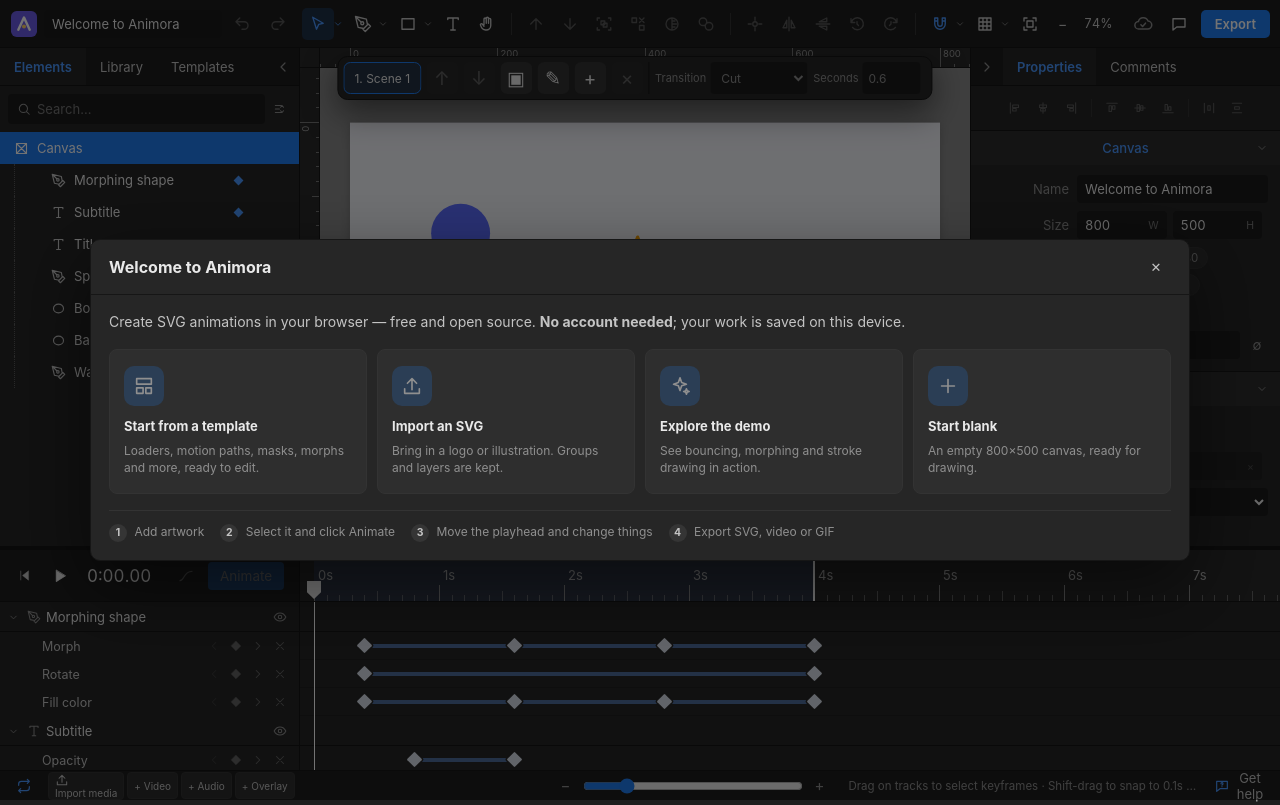
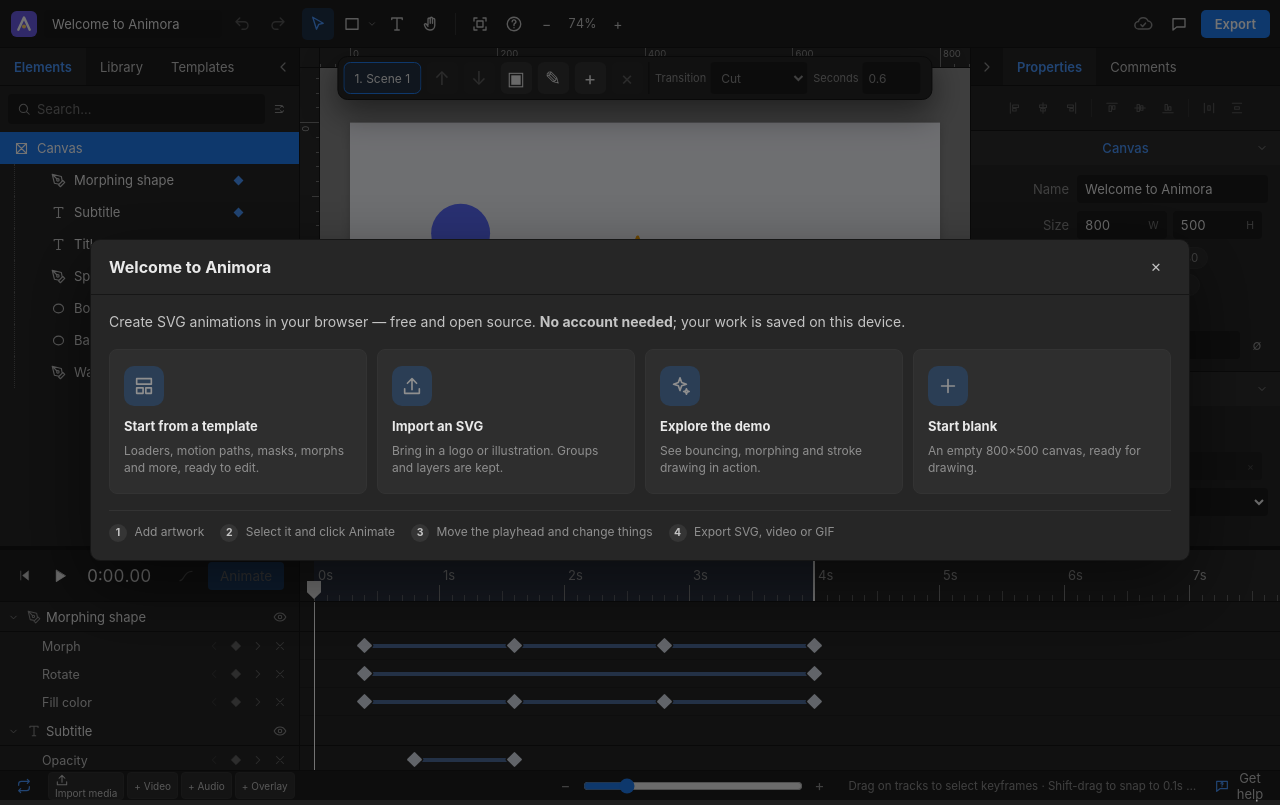
Before and after one commit to codemjd/mini, a React (Vite) app in the folder explainer/animora/: page / in a window 1280 px wide. Built offline with nearby package versions, Linux system fonts and the light colour scheme.

Commit message:
Simplify Animora toolbar for explainer workflow

```diff
--- a/explainer/animora/src/components/TopBar.tsx
+++ b/explainer/animora/src/components/TopBar.tsx
@@ -23,23 +23,26 @@ export interface ToolDef {
   key: string;
 }
 
-export const TOOL_GROUPS: { id: string; tools: ToolDef[] }[] = [
-  { id: 'select', tools: [{ id: 'select', icon: 'select', label: 'Transform', key: 'V' }, { id: 'node', icon: 'node', label: 'Node', key: 'A' }] },
-  { id: 'pen', tools: [{ id: 'pen', icon: 'pen', label: 'Pen', key: 'P' }, { id: 'line', icon: 'line', label: 'Line', key: 'L' }] },
-  {
-    id: 'shapes',
-    tools: [
-      { id: 'rect', icon: 'rect', label: 'Rectangle', key: 'R' },
-      { id: 'ellipse', icon: 'ellipse', label: 'Ellipse', key: 'E' },
-      { id: 'polygon', icon: 'polygon', label: 'Polygon', key: 'G' },
-      { id: 'star', icon: 'star', label: 'Star', key: 'S' },
-    ],
-  },
+const PRIMARY_TOOL_GROUPS: { id: string; tools: ToolDef[] }[] = [
+  { id: 'select', tools: [{ id: 'select', icon: 'select', label: 'Select & move', key: 'V' }] },
+  { id: 'shapes', tools: [
+    { id: 'rect', icon: 'rect', label: 'Rectangle', key: 'R' },
+    { id: 'ellipse', icon: 'ellipse', label: 'Circle / ellipse', key: 'E' },
+  ] },
   { id: 'text', tools: [{ id: 'text', icon: 'text', label: 'Text', key: 'T' }] },
-  { id: 'hand', tools: [{ id: 'hand', icon: 'hand', label: 'Hand', key: 'H' }] },
+  { id: 'hand', tools: [{ id: 'hand', icon: 'hand', label: 'Move canvas', key: 'H' }] },
 ];
 
-export const TOOLS = TOOL_GROUPS.flatMap((g) => g.tools);
+const ADVANCED_TOOLS: ToolDef[] = [
+  { id: 'node', icon: 'node', label: 'Edit nodes', key: 'A' },
+  { id: 'pen', icon: 'pen', label: 'Draw path', key: 'P' },
+  { id: 'line', icon: 'line', label: 'Line', key: 'L' },
+  { id: 'polygon', icon: 'polygon', label: 'Polygon', key: 'G' },
+  { id: 'star', icon: 'star', label: 'Star', key: 'S' },
+];
+
+/** All tools remain available to keyboard shortcuts, but advanced tools stay out of the main toolbar. */
+export const TOOLS = [...PRIMARY_TOOL_GROUPS.flatMap((group) => group.tools), ...ADVANCED_TOOLS];
 
 /** Click-outside popover anchored to a button. */
 export function useDropdown() {
@@ -162,6 +165,55 @@ function StageMenu() {
   );
 }
 
+function MoreMenu({ any, selectionCount }: { any: boolean; selectionCount: number }) {
+  const dd = useDropdown();
+  const view = useStore((s) => s.view);
+  const chooseTool = (tool: Tool) => { setTool(tool); dd.setOpen(false); };
+  const action = (label: string, run: () => void, disabled = false) => (
+    <button className="menu-item" disabled={disabled} onClick={() => { run(); dd.setOpen(false); }}>
+      <span className="mi-icon" /><span className="mi-label">{label}</span>
+    </button>
+  );
+  return (
+    <div className="tool-group" ref={dd.ref}>
+      <button className="tb-btn" onClick={() => dd.setOpen(!dd.open)} title="More tools and options" aria-label="More tools and options" aria-expanded={dd.open}>
+        <Icon name="moreHorizontal" size={18} />
+      </button>
+      {dd.open && (
+        <div className="menu-pop">
+          <div className="menu-heading">Advanced drawing</div>
+          {ADVANCED_TOOLS.map((tool) => (
+            <button key={tool.id} className="menu-item" onClick={() => chooseTool(tool.id)}>
+              <span className="mi-icon"><Icon name={tool.icon} size={14} /></span>
+              <span className="mi-label">{tool.label}</span><kbd>{tool.key}</kbd>
+            </button>
+          ))}
+          <div className="menu-sep" />
+          <div className="menu-heading">Arrange selection</div>
+          {action('Bring forward', () => reorderSelection('up'), !any)}
+          {action('Send backward', () => reorderSelection('down'), !any)}
+          {action('Group', groupSelection, selectionCount < 2)}
+          {action('Ungroup', ungroupSelection, !any)}
+          {action('Create mask', createMask, selectionCount < 2)}
+          {action('Merge into path', mergeSelection, selectionCount < 2)}
+          {action('Center transform origin', centerOrigin, !any)}
+          {action('Flip horizontally', () => flipSelection('h'), !any)}
+          {action('Flip vertically', () => flipSelection('v'), !any)}
+          {action('Rotate 90° left', () => rotateSelection(-90), !any)}
+          {action('Rotate 90° right', () => rotateSelection(90), !any)}
+          <div className="menu-sep" />
+          <div className="menu-heading">Canvas helpers</div>
+          <Check on={view.snap} label="Smart snapping" kbd="Alt+S" onClick={() => setView({ snap: !view.snap })} />
+          <Check on={view.showGrid} label="Show grid" kbd="Alt+G" onClick={() => setView({ showGrid: !view.showGrid })} />
+          <Check on={view.showRulers} label="Show rulers" kbd="Alt+R" onClick={() => setView({ showRulers: !view.showRulers })} />
+          <Check on={view.showGuides} label="Show guides" kbd="Alt+L" onClick={() => setView({ showGuides: !view.showGuides })} />
+          {action('Clear all guides', clearGuides)}
+        </div>
+      )}
+    </div>
+  );
+}
+
 function AppMenu({ onOpen, onImport, onExport, onHelp }: Props) {
   const dd = useDropdown();
   const theme = useStore((s) => s.theme);
@@ -221,24 +273,10 @@ export function TopBar(props: Props) {
       </div>
 
       <div className="tb-tools">
-        {TOOL_GROUPS.map((g) => <ToolGroup key={g.id} tools={g.tools} />)}
+        {PRIMARY_TOOL_GROUPS.map((group) => <ToolGroup key={group.id} tools={group.tools} />)}
         <span className="tb-sep" />
-        <TB icon="up" title="Move up" onClick={() => reorderSelection('up')} disabled={!any} />
-        <TB icon="down" title="Move down" onClick={() => reorderSelection('down')} disabled={!any} />
-        <TB icon="groupAdd" title="Group (Ctrl+G)" onClick={groupSelection} disabled={!any} />
-        <TB icon="ungroup" title="Ungroup (Ctrl+Shift+G)" onClick={ungroupSelection} disabled={!any} />
-        <TB icon="mask" title="Create mask — the top layer masks the others" onClick={createMask} disabled={selection.length < 2} />
-        <TB icon="merge" title="Merge into one path (Ctrl+M)" onClick={mergeSelection} disabled={!any} />
-        <span className="tb-sep" />
-        <TB icon="origin" title="Center origin (Ctrl+Shift+O)" onClick={() => centerOrigin()} disabled={!any} />
-        <TB icon="flipH" title="Flip horizontally" onClick={() => flipSelection('h')} disabled={!any} />
-        <TB icon="flipV" title="Flip vertically" onClick={() => flipSelection('v')} disabled={!any} />
-        <TB icon="rotL" title="Rotate 90° counter-clockwise" onClick={() => rotateSelection(-90)} disabled={!any} />
-        <TB icon="rotR" title="Rotate 90° clockwise" onClick={() => rotateSelection(90)} disabled={!any} />
-        <span className="tb-sep" />
-        <SnapMenu />
-        <StageMenu />
         <TB icon="fitScreen" title="Fit canvas into view (1)" onClick={() => canvasApi.fit()} />
+        <MoreMenu any={any} selectionCount={selection.length} />
         <div className="zoom-ctl">
           <button onClick={() => canvasApi.zoomBy(1 / 1.25)} title="Zoom out">−</button>
           <button className="zoom-val" onClick={() => canvasApi.fit()} title="Fit (Ctrl+0)">{Math.round(zoom * 100)}%</button>
```
